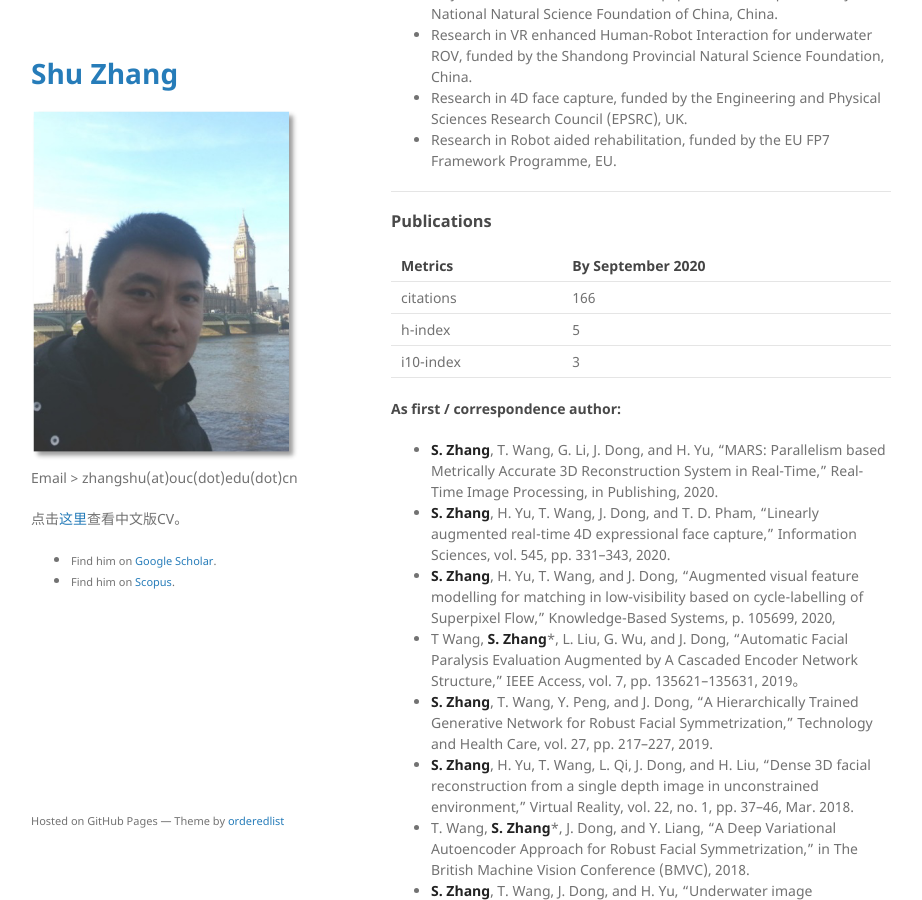
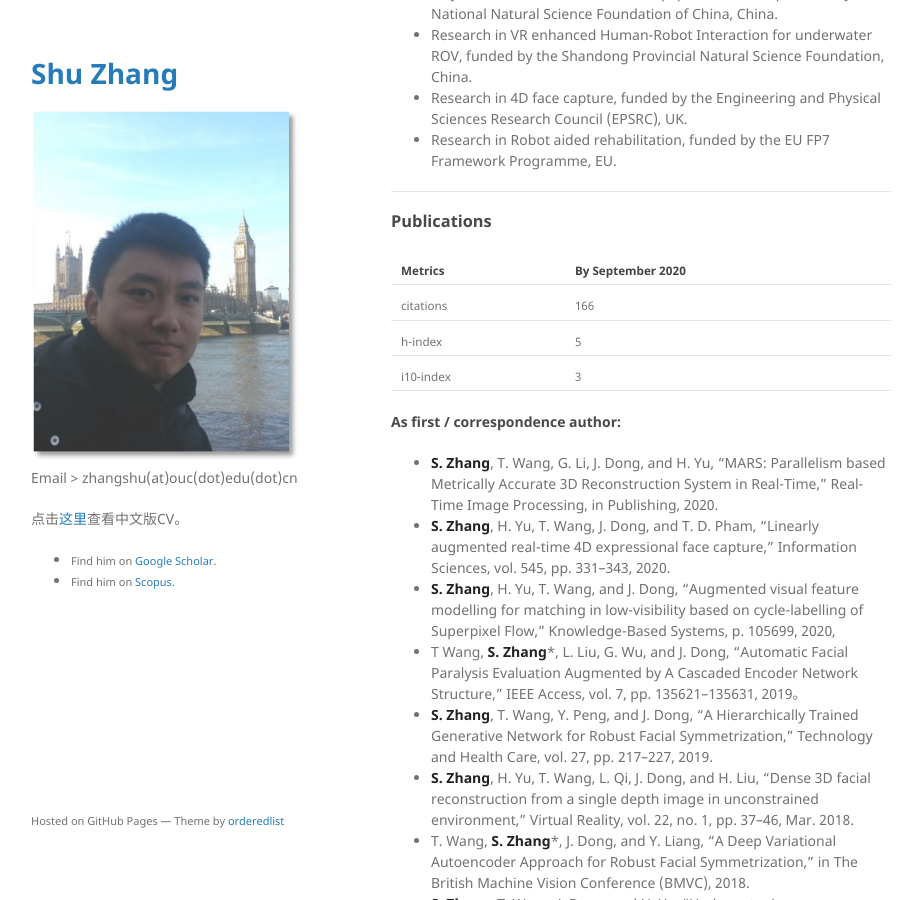
Before and after one commit to jackyspeed/aboutzhangshu, a Jekyll site: the page built from index.md, in a window 1280 px wide and 900 px high, scrolled down 1004 px. Shown: the whole window, without its empty margins (179-1101 px from the left). Built offline with Jekyll 4.4.1, drawn with Linux system fonts in a browser that asks for light colours; our own code applies the rules of GitHub Pages for plain Markdown files.

```diff
--- a/index.md
+++ b/index.md
@@ -47,11 +47,11 @@ Shu Zhang received his PhD degree in Computer Application Technologies from Ocea
 
 ### Publications
 
-Metrics     | By September 2020
------------ | ------------
-citations   | 166
-h-index     | 5
-i10-index   | 3
+<sub>Metrics</sub> | <sub>By September 2020</sub>
+------- | -------
+<sub>citations</sub> | <sub>166</sub>
+<sub>h-index</sub> | <sub>5</sub>
+<sub>i10-index</sub> | <sub>3</sub>
 
 #### As first / correspondence author:
 
```
